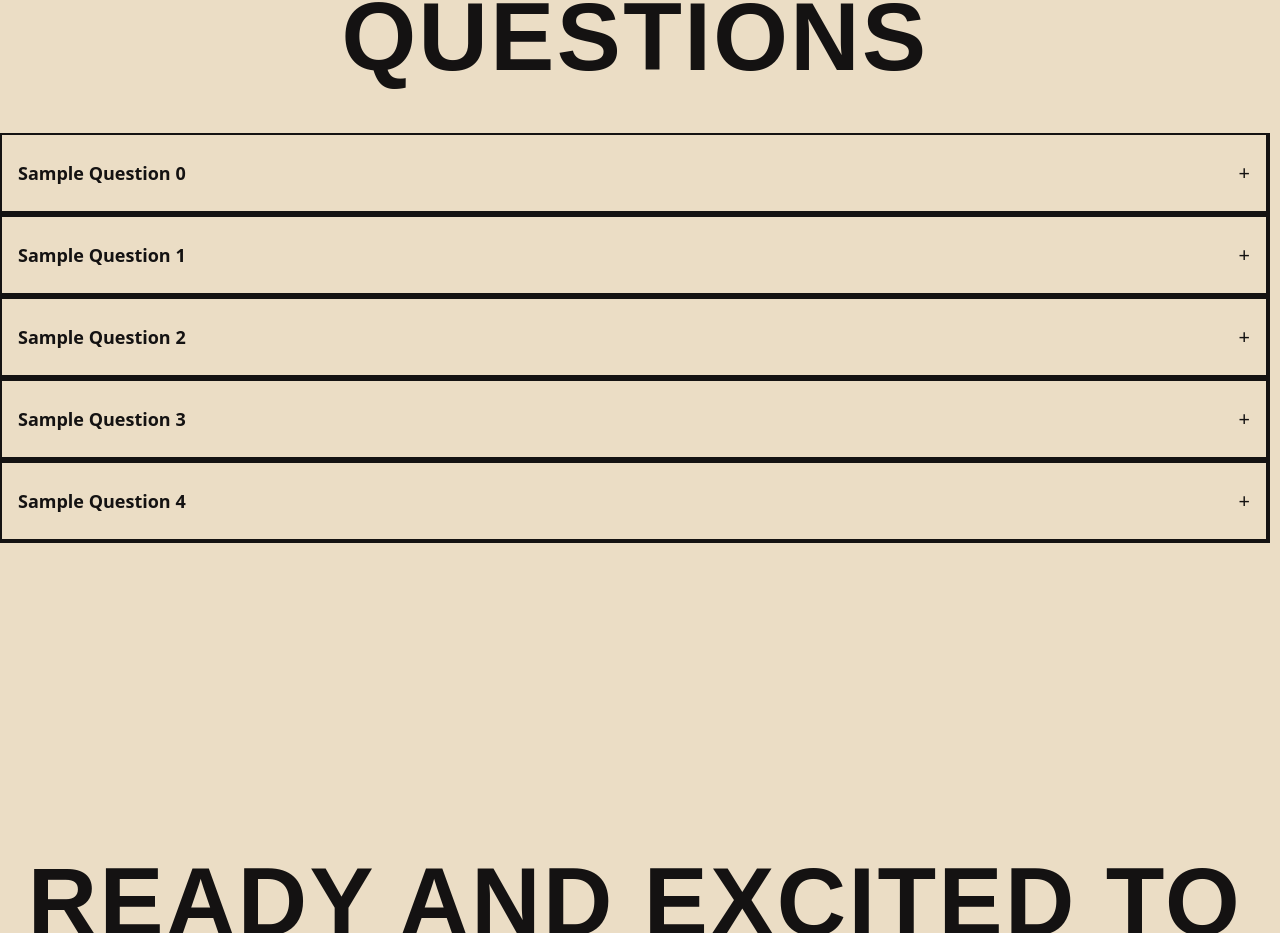
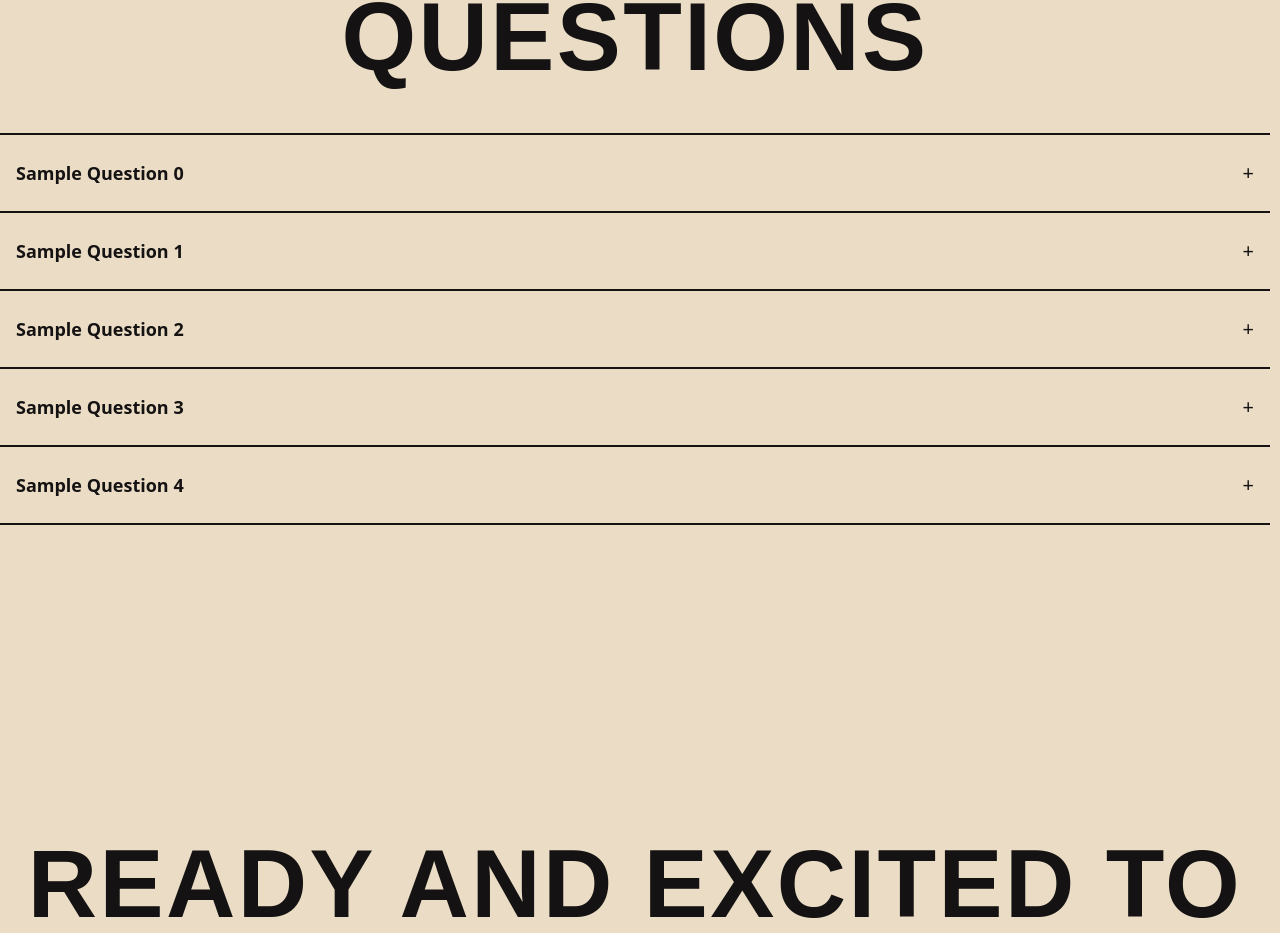
Before and after one commit to dlsl-animodev/project-launchpad, a Next.js app: page / in a window 1280 px wide. Shown: the part 7154-8087 px from the top of the page. Built offline with nearby package versions, Linux system fonts and the light colour scheme; a web font is replaced by a local one.

Commit message:
fix: faqs questions border below is too dark

```diff
--- a/components/frequently-asked-questions.tsx
+++ b/components/frequently-asked-questions.tsx
@@ -57,7 +57,7 @@ const FrequentlyAskedQuestions = () => {
                     {dummyQuestions.map((item, index) => (
                         <motion.li
                             key={index}
-                            className="border-retro py-6 px-4 cursor-pointer"
+                            className={`border-t-2 py-6 px-4 cursor-pointer ${index == dummyQuestions.length - 1 ? 'border-b-2' : ''}`}
                             initial={{ opacity: 0, y: 20 }}
                             whileInView={{ opacity: 1, y: 0 }}
                             transition={{ duration: 0.2, delay: index * 0.1 }}
```
